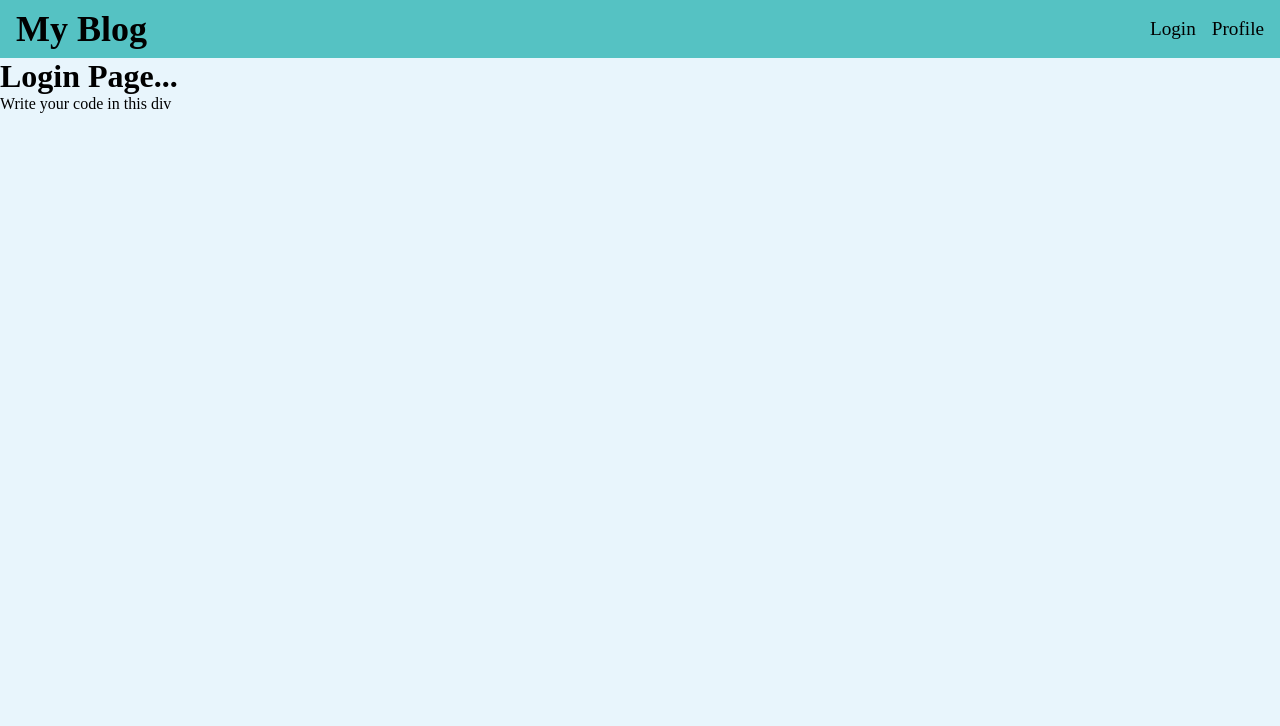
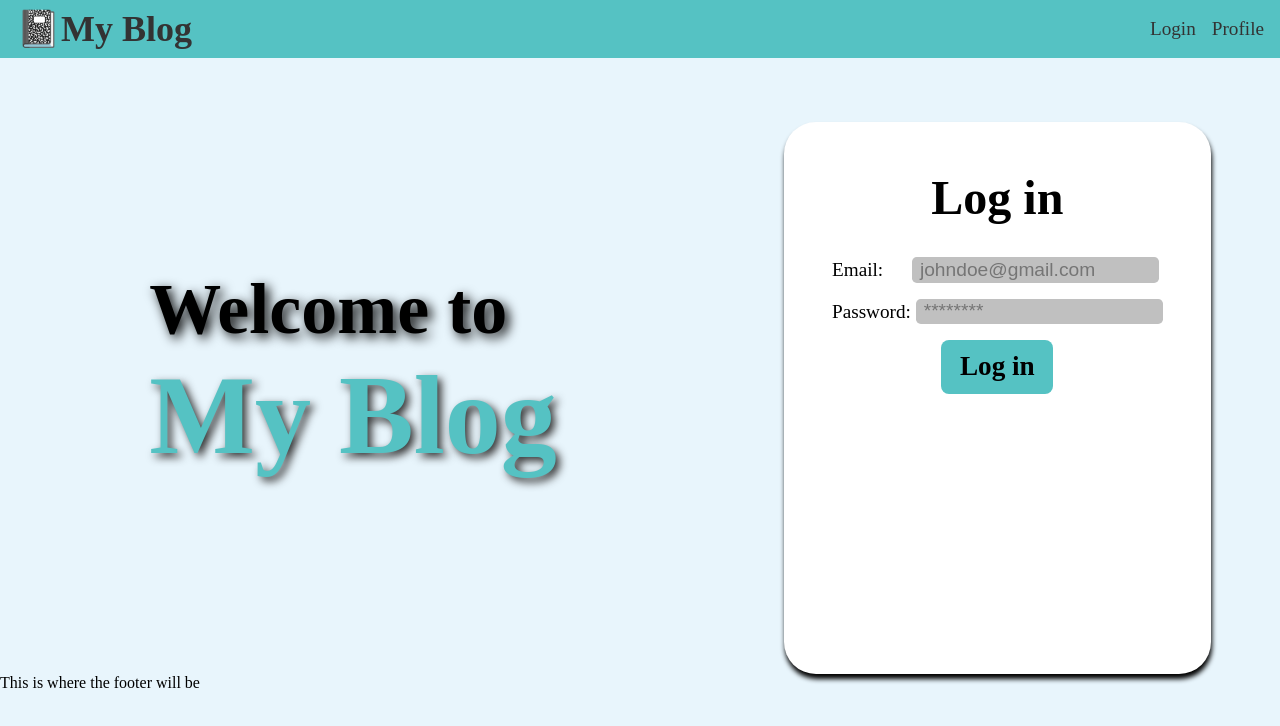
Before and after one commit to Willylaisa/Social-Blogging-App, a React (Vite) app: page /login in a window 1280 px wide. Shown: the top 726 px of the page. Built offline with nearby package versions, Linux system fonts and the light colour scheme.

Commit message:
Initialise login page

```diff
--- a/src/App.jsx
+++ b/src/App.jsx
@@ -8,7 +8,7 @@ import { Route, Routes } from "react-router-dom"
 export default function App() {
   return (
     <>
-      <Navbar />
+      <Navbar className="navbar"/>
       <div>
         <Routes>
           <Route path="/" element={<Blog />}/>
--- a/src/Navbar.jsx
+++ b/src/Navbar.jsx
@@ -3,8 +3,8 @@ import { Link } from "react-router-dom"
 
 export default function Navbar() {
     return (
-        <nav>
-            <Link to="/" className="nav--links link--myblog"><h1>My Blog</h1></Link>
+        <nav className="navbar">
+            <Link to="/" className="nav--links link--myblog"><h1>📓My Blog</h1></Link>
             <ul>
                 <Link to="/login" className="nav--links ul-link">Login</Link>
                 <Link to="/profile" className="nav--links ul-link">Profile</Link>
--- /dev/null
+++ b/src/components/Footer.jsx
@@ -0,0 +1,9 @@
+import React from "react"
+
+export default function Footer() {
+    return (
+        <div>
+            <div>This is where the footer will be</div>
+        </div>
+    )
+}
--- /dev/null
+++ b/src/components/Form.jsx
@@ -0,0 +1,20 @@
+import React from "react"
+import "../pages/login.css"
+
+export default function Form() {
+    return (
+        <div>
+            <form className="login--form">
+                <div className="login--email">
+                    <label htmlFor="email">Email: </label>
+                    <input type="text" name="email" id="email" placeholder="johndoe@gmail.com"/>
+                </div>
+                <div>
+                    <label htmlFor="password">Password: </label>
+                    <input type="password" name="password" id="password" placeholder="********" />
+                </div>
+                <button>Log in</button>
+            </form>
+        </div>
+    )
+}
--- a/src/pages/Login.jsx
+++ b/src/pages/Login.jsx
@@ -1,11 +1,23 @@
 import React from 'react'
 import "./login.css"
+import Footer from "../components/Footer"
+import Form from "../components/Form"
+
 
 export default function Login() {
     return (
         <div>
-            <h1>Login Page...</h1>
-            <p>Write your code in this div</p>
+            <section className='login--page'>
+                <article>
+                    <h3>Welcome to</h3>
+                    <h1><strong>My Blog</strong></h1>
+                </article>
+                <div className='login--section'>
+                    <h1>Log in</h1>
+                    <Form />
+                </div>
+            </section>
+            <Footer />
         </div>
     )
 }
--- a/src/pages/login.css
+++ b/src/pages/login.css
@@ -0,0 +1,79 @@
+.login--page {
+    margin-top: 1rem;
+    display: flex;
+    flex-direction: row;
+    min-height: 75vh;
+    justify-content: space-around;
+}
+
+.login--page article {
+    min-width: 45vw;
+    display: flex;
+    flex-direction: column;
+    justify-content: center;
+    padding: 5rem;
+}
+
+.login--page article h3{
+    font-size: 4.5rem;
+    text-shadow: 0.25rem 0.25rem 0.7rem black;
+}
+.login--page article h1{
+    font-size: 7rem;
+    color: #55C2C3;
+    text-shadow: .25rem .25rem .5rem #333;
+}
+
+.login--section {
+   margin-top: 3rem ;
+   border-radius: 2rem;
+   box-shadow: 1px 5px 5px;
+   padding: 3rem;
+   display: flex;
+   flex-direction: column;
+   align-items:center ;
+   background:#fff;
+}
+
+.login--section h1{
+    font-size: 3rem;
+    margin-bottom: 2rem;
+}
+
+.login--form {
+    display: flex;
+    flex-direction: column;
+    justify-content: start;
+    font-size: 1.2rem;
+}
+
+.login--form div{
+    margin-bottom: 1rem;
+}
+
+.login--email label{
+    margin-right: 1.5rem;
+}
+
+.login--form div input {
+    background-color: #c0c0c0;
+    border: none;
+    height: 1.6rem;
+    min-width: 15rem;
+    border-radius: 0.3rem;
+    text-indent: .5rem;
+    font-size: inherit;
+}
+
+.login--form button {
+    font-size: 1.7rem;
+    font-weight: bold;
+    font-family: inherit;
+    width: 7rem;
+    place-self: center;
+    background-color: #55C2C3;
+    color: black;
+    border: none;
+    padding: .7rem 1.1rem;
+    border-radius: 0.5rem;
+}
--- a/style.css
+++ b/style.css
@@ -30,7 +30,7 @@ nav ul{
 
 .nav--links {
     text-decoration: none;
-    color: black;
+    color: #333;
 }
 
 .ul-link{
```
